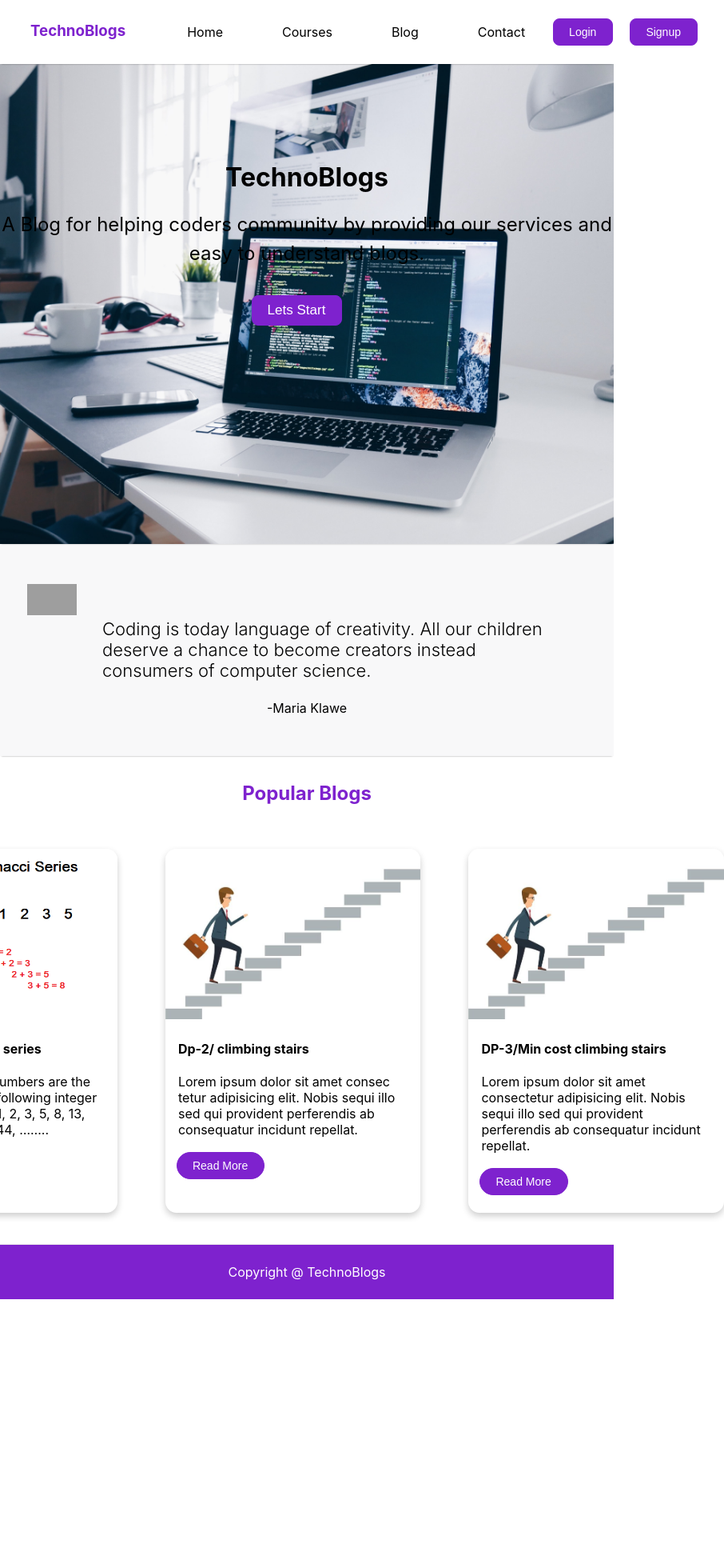
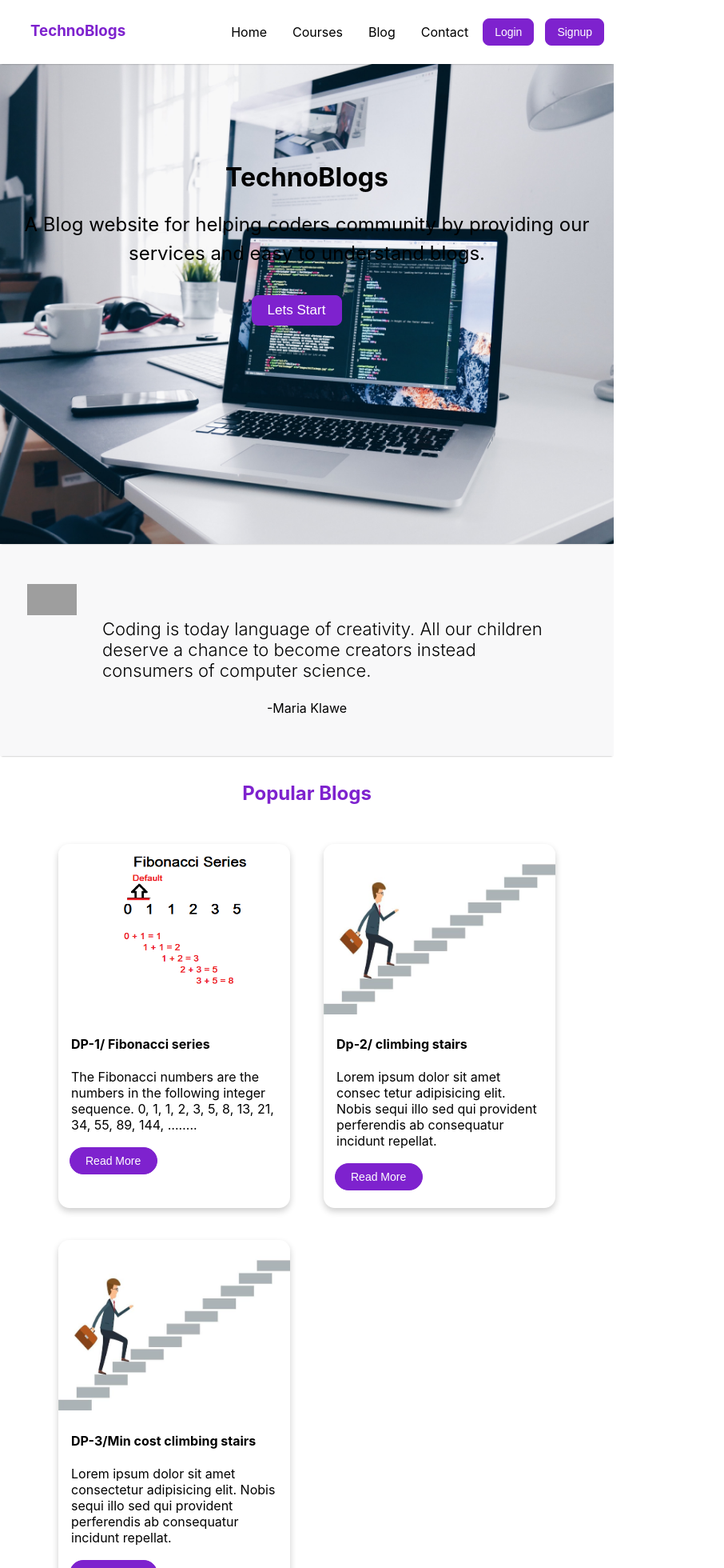
Before and after one commit to Punit9349/My-Blog-Website, a Next.js app: page / in a window 768 px wide. Shown: the top 1960 px of the page at 80% size, 906 px wide, since content can reach past the window. Before the commit the page ends 1624 px from the top, so only its background shows below. Built offline with nearby package versions, Linux system fonts and the light colour scheme; grey boxes are pictures that could not be loaded.

Commit message:
making our website fully responsive till now

```diff
--- a/components/Navbar.js
+++ b/components/Navbar.js
@@ -1,11 +1,12 @@
 import React from 'react'
 import Link from 'next/link'
 import {useState} from 'react'
+import { useRouter } from 'next/router'
 import styles1 from '../styles/Navbar.module.css'
 
 
 const Navbar = () => {
-
+      const router = useRouter()
       const [boola, setboola] = useState(false);
       const [func, setfunc] = useState("");
       const [func1, setfunc1] = useState("none");
@@ -21,6 +22,15 @@ const Navbar = () => {
         setfunc('flex');
         setfunc1('none');
       }
+
+      const handleLogout=()=>{
+        localStorage.removeItem('token');
+        router.push('/Login');
+      }
+
+
+
+
       return (
         <div>
           <nav className={styles1.mainnav}  >
@@ -56,6 +66,16 @@ const Navbar = () => {
             <a><button className={styles1.button} id={styles1.button2}>Signup</button></a>
            </Link>
 
+      {/* { !localStorage.getItem('token')? <>
+          <Link href='/Login' >
+            <a><button className={styles1.button}>Login</button></a>
+           </Link>
+
+          <Link href='/Signup' >
+            <a><button className={styles1.button} id={styles1.button2}>Signup</button></a>
+           </Link>
+           </>: <button className={styles1.button} onClick={handleLogout} id={styles1.button2}>Logout</button>} */}
+
          </div>
            <i className="fa-solid fa-bars fa-xl" id={styles1.icon} onClick={onChange} style={{display:func}}></i>
            <i className="fa-solid fa-xmark fa-2xl" id={styles1.icon} onClick={onChange1} style={{display :func1}}></i>
--- a/pages/blogpost/blog1.js
+++ b/pages/blogpost/blog1.js
@@ -30,7 +30,7 @@ const blog1 = () => {
         <div className={styles.box}>
         <h4>Problem Link:-</h4>
         <Link href='https://practice.geeksforgeeks.org/problems/nth-fibonacci-number1335/1' >
-             <a className={styles.link}>https://practice.geeksforgeeks.org/problems/nth-fibonacci-number1335/1</a>
+             <a className={styles.link} target='_blank'>  https://nth-fibonacci-number1335/1</a>
         </Link>
         </div>
 
--- a/pages/index.js
+++ b/pages/index.js
@@ -41,7 +41,7 @@ export default function Home() {
         </h1>
 
         <p className={styles.description}>
-          A Blog for helping coders community by providing our services and easy to understand blogs.
+          A Blog website for helping coders community by providing our services and easy to understand blogs.
         </p>
 
         <a><button className={styles.button}>Lets Start</button></a>
--- a/pages/latestblogs.js
+++ b/pages/latestblogs.js
@@ -11,9 +11,9 @@ const latestblogs = () => {
           <Link href='/blogpost/blog1'>
             <div className={styles.blog}>
 
-                <picture><img className={styles.myImg} src="/homeimg2.jpg" alt="" /></picture>
+                <picture><img className={styles.myImg} src="/restapi.png" alt="" /></picture>
                 <div className={styles.boxd}>
-                <h4><b>Lets build a sorting visualizer using react</b></h4>
+                <h4><b>Rest API in javascript</b></h4>
                 </div>
 
             </div>
--- a/styles/Courses.module.css
+++ b/styles/Courses.module.css
@@ -117,3 +117,82 @@
     border-radius: 14px;
   }
  }
+
+
+ @media (min-width:1080px) and (max-width:1200px){
+  .card {
+    box-shadow: 0 4px 8px 0 rgba(0,0,0,0.2);
+    transition: 0.3s;
+    max-width: 310px;
+    display: flex;
+    flex-direction: column;
+    border-radius: 14px;
+  }
+
+  .course{
+    display: grid;
+    column-gap: 56px;
+    row-gap: 48px;
+    margin-top: 35px;
+    grid-template-columns: 1fr 1fr 1fr;
+    margin-bottom: 39px;
+}
+
+
+ .myImg {
+   border-radius: 14px 14px 0 0;
+   max-width: 310px;
+ }
+}
+
+
+@media (min-width:915px) and (max-width:1080px){
+  .card {
+    box-shadow: 0 4px 8px 0 rgba(0,0,0,0.2);
+    transition: 0.3s;
+    max-width: 260px;
+    display: flex;
+    flex-direction: column;
+    border-radius: 14px;
+  }
+
+  .course{
+    display: grid;
+    column-gap: 40px;
+    row-gap: 40px;
+    margin-top: 29px;
+    grid-template-columns: 1fr 1fr 1fr;
+    margin-bottom: 39px;
+}
+
+
+ .myImg {
+   border-radius: 14px 14px 0 0;
+   max-width: 260px;
+ }
+}
+@media (min-width:600px) and (max-width:915px){
+  .card {
+    box-shadow: 0 4px 8px 0 rgba(0,0,0,0.2);
+    transition: 0.3s;
+    max-width: 290px;
+    display: flex;
+    flex-direction: column;
+    border-radius: 14px;
+  }
+
+  .course{
+    display: grid;
+    column-gap: 42px;
+    row-gap: 40px;
+    margin-top: 29px;
+    grid-template-columns: 1fr 1fr;
+    margin-bottom: 39px;
+}
+
+
+ .myImg {
+   border-radius: 14px 14px 0 0;
+   max-width: 290px;
+ }
+}
--- a/styles/Navbar.module.css
+++ b/styles/Navbar.module.css
@@ -107,7 +107,7 @@
   }
 }
 
-@media screen and (max-width:600px) {
+@media screen and (max-width:650px) {
   .mainnav ul {
     position: fixed;
     inset: 0 0 0 33%;
@@ -133,23 +133,6 @@
   .mainnav ul[data-visible='true']{
       transform: translateX(0%);
   }
-  /* #icon[data-visible='true']{
-      transform: translateX(0%);
-  }
-  #icon1[data-visible='true']{
-      transform: translateX(0%);
-  } */
-
-   /* .mainnav  button{
-      list-style: none;
-      margin: 7px 10px;
-      font-weight: 400;
-      font-size: 16px;
-      padding-left: 4px;
-      padding-right: 4px;
-      font-family: inherit;
-
-   }  */
 
    .bumton{
     display: flex;
@@ -168,13 +151,6 @@
     margin-right: 10px;
     z-index: 9999;
   }
-  /* #icon1{
-    display: flex;
-    align-items: center;
-    color: #7E22CE;
-    margin-right: 18px;
-    z-index: 9999;
-  } */
 
   .mainnav{
     display: flex;
@@ -182,8 +158,6 @@
     align-items: center;
     box-shadow: 0 2px 2px -2px rgba(0,0,0,.4);
     background-color: white;
-    /* padding-top: 27px;
-    padding-bottom: 27px; */
     justify-content: space-between;
    }
 
@@ -218,3 +192,48 @@
 
 
 }
+
+
+@media (min-width:650px) and (max-width:875px) {
+  .mainnav ul li{
+    list-style: none;
+    margin: 7px 0px;
+    font-weight: 400;
+    font-size: 16px;
+    padding-left: 16px;
+    padding-right: 16px;
+    font-family: inherit;
+    color: black;
+}
+
+.button{
+  border-radius: 8px;
+  background-color: #7E22CE;
+  color: white;
+  font-weight: 500;
+  font-size: larger;
+  padding: 8px 14px;
+  margin: 2px 2px;
+  text-align: center;
+  font-size: 14px;
+  padding-left: 19px;
+  border: 1.8px solid #7E22CE;
+  padding-left: 14px;
+  margin-right: 12px;
+  /* margin-left: -2px; */
+}
+
+.mainnav ul{
+  display: flex;
+  justify-content: flex-end;
+  align-items: center;
+  width: inherit;
+  margin-top: 0px;
+  padding-top: 21px;
+  padding-bottom: 21px;
+  margin-bottom: 0px;
+  padding-left: 24px;
+}
+
+
+}
--- a/styles/Popular.module.css
+++ b/styles/Popular.module.css
@@ -87,6 +87,7 @@
      width: 308px;
   }
 
+
   .card {
     box-shadow: 0 4px 8px 0 rgba(0,0,0,0.2);
     transition: 0.3s;
@@ -130,3 +131,81 @@
   flex-direction: column;
   align-items: center;
 }
+
+@media (min-width:1080px) and (max-width:1200px){
+  .card {
+    box-shadow: 0 4px 8px 0 rgba(0,0,0,0.2);
+    transition: 0.3s;
+    max-width: 310px;
+    display: flex;
+    flex-direction: column;
+    border-radius: 14px;
+  }
+
+  .course{
+    display: grid;
+    column-gap: 56px;
+    row-gap: 48px;
+    margin-top: 35px;
+    grid-template-columns: 1fr 1fr 1fr;
+    margin-bottom: 39px;
+}
+
+
+ .myImg {
+   border-radius: 14px 14px 0 0;
+   max-width: 310px;
+ }
+}
+
+
+@media (min-width:915px) and (max-width:1080px){
+  .card {
+    box-shadow: 0 4px 8px 0 rgba(0,0,0,0.2);
+    transition: 0.3s;
+    max-width: 260px;
+    display: flex;
+    flex-direction: column;
+    border-radius: 14px;
+  }
+
+  .course{
+    display: grid;
+    column-gap: 40px;
+    row-gap: 40px;
+    margin-top: 29px;
+    grid-template-columns: 1fr 1fr 1fr;
+    margin-bottom: 39px;
+}
+
+
+ .myImg {
+   border-radius: 14px 14px 0 0;
+   max-width: 260px;
+ }
+}
+@media (min-width:600px) and (max-width:915px){
+  .card {
+    box-shadow: 0 4px 8px 0 rgba(0,0,0,0.2);
+    transition: 0.3s;
+    max-width: 290px;
+    display: flex;
+    flex-direction: column;
+    border-radius: 14px;
+  }
+
+  .course{
+    display: grid;
+    column-gap: 42px;
+    row-gap: 40px;
+    margin-top: 29px;
+    grid-template-columns: 1fr 1fr;
+    margin-bottom: 39px;
+}
+
+
+ .myImg {
+   border-radius: 14px 14px 0 0;
+   max-width: 290px;
+ }
+}
```
Also changed, not shown: components/Alert.js (added, +11 -0 lines), styles/Blog1.module.css (+88 -0 lines), public/restapi.png (added), public/signimg.jpg (deleted).
